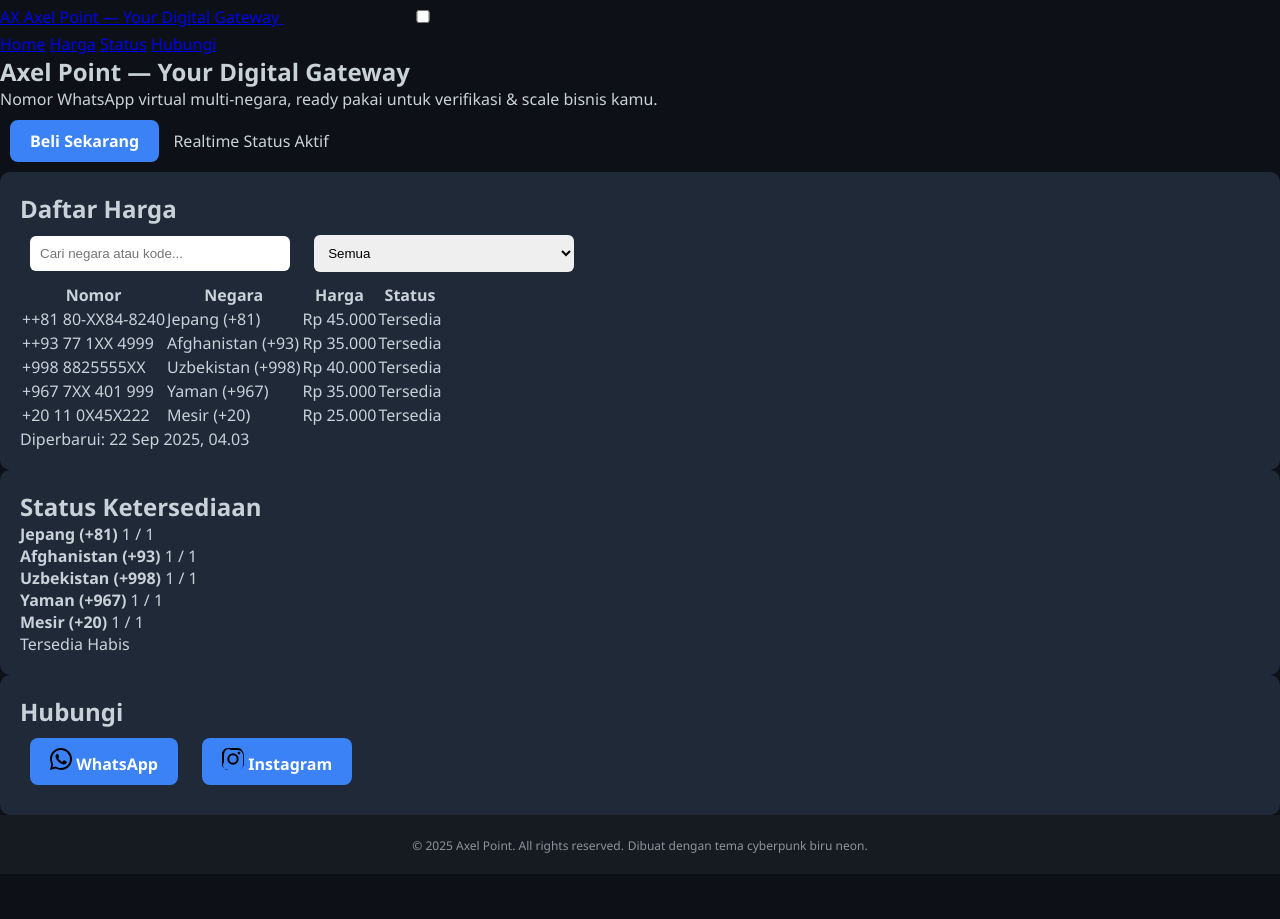
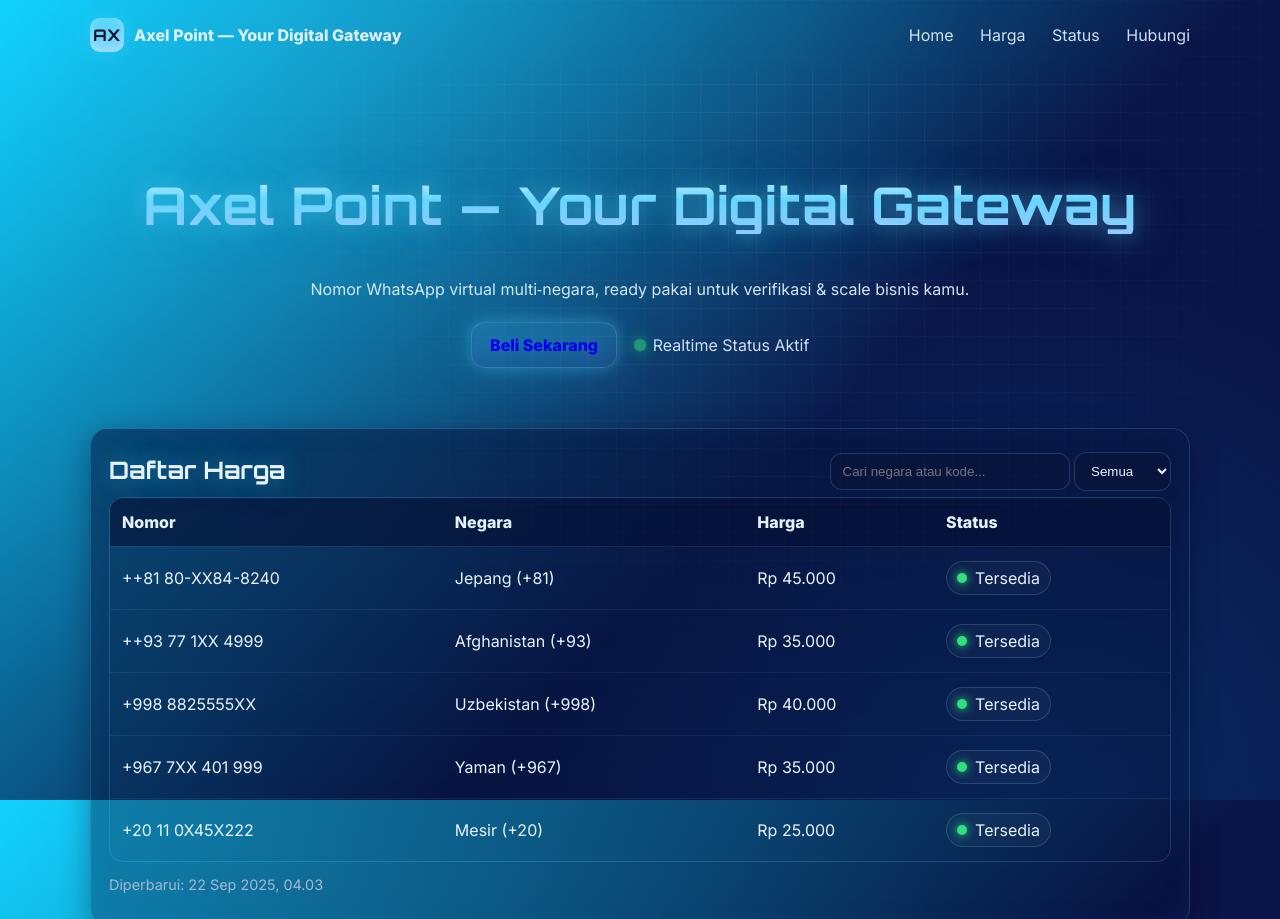
Before and after one commit to axel20-ops/webportoa, a plain HTML site: page index.html in a window 1280 px wide. Shown: the top 919 px of the page. Before the commit the page ends 874 px from the top, so only its background shows below. Drawn offline with Linux system fonts and the light colour scheme; files that its build step writes are made by us from their sources; files whose address does not match are found by name.

Commit message:
Update style.css

```diff
--- a/assets/style.css
+++ b/assets/style.css
@@ -1,128 +1,167 @@
+:root {
+  --bg-start: #0bd3ff;
+  --bg-end: #0a1446;
+  --neon: #4fd3ff;
+  --neon-2: #8ad8ff;
+  --text: #e6f3ff;
+  --muted: #a7b7d1;
+  --card: rgba(9, 18, 58, 0.6);
+  --stroke: rgba(142, 221, 255, 0.18);
+  --ok: #2fe07b;
+  --bad: #ff4d6d;
+  --shadow: 0 0 16px rgba(79, 211, 255, .35), 0 0 48px rgba(79, 211, 255, .15);
+}
 
-* {
+* { box-sizing: border-box; }
+html, body { height: 100%; }
+body {
   margin: 0;
-  padding: 0;
-  box-sizing: border-box;
+  color: var(--text);
+  font-family: Inter, system-ui, -apple-system, Segoe UI, Roboto, Arial, sans-serif;
+  background: radial-gradient(1200px 1200px at 20% 0%, rgba(79,211,255,.15), transparent 60%),
+              radial-gradient(900px 900px at 80% 100%, rgba(6,121,199,.25), transparent 60%),
+              linear-gradient(135deg, var(--bg-start) 0%, var(--bg-end) 60%);
+  background-attachment: fixed;
+  overflow-x: hidden;
 }
-body {
-  background: #0d1117;
-  color: #c9d1d9;
-  font-family: 'Segoe UI', sans-serif;
-  scroll-behavior: smooth;
+
+.bg-grid {
+  position: fixed; inset: 0; pointer-events: none;
+  background-image:
+    linear-gradient(rgba(255,255,255,.06) 1px, transparent 1px),
+    linear-gradient(90deg, rgba(255,255,255,.05) 1px, transparent 1px);
+  background-size: 28px 28px, 28px 28px;
+  mask-image: radial-gradient(circle at 60% 10%, black, transparent 60%);
 }
-.navbar {
-  background-color: #161b22;
-  position: sticky;
-  top: 0;
-  padding: 15px 30px;
-  z-index: 1000;
-  display: flex;
-  justify-content: space-between;
-  align-items: center;
+
+.container { width: min(1100px, 92%); margin-inline: auto; }
+
+/* Nav */
+.nav {
+  display: flex; align-items: center; justify-content: space-between;
+  padding: 18px 0; position: sticky; top: 0; z-index: 10;
+  backdrop-filter: blur(10px);
 }
-.navbar .logo {
-  font-size: 24px;
-  color: #58a6ff;
+.brand { display: inline-flex; align-items: center; gap: 10px; text-decoration: none; color: var(--text); }
+.brand-mark {
+  width: 34px; height: 34px; display: grid; place-items: center;
+  font-family: Orbitron, Inter, sans-serif; font-weight: 800;
+  border-radius: 10px; letter-spacing: .5px;
+  background: linear-gradient(180deg, var(--neon), var(--neon-2));
+  color: #041229; box-shadow: var(--shadow), inset 0 0 8px rgba(255,255,255,.35);
 }
-.nav-links {
-  list-style: none;
-  display: flex;
-  gap: 20px;
+.brand-name { font-weight: 700; opacity: .95; white-space: nowrap; }
+.links a { color: var(--text); text-decoration: none; margin-left: 22px; opacity: .9; border-bottom: 2px solid transparent; padding-bottom: 2px; }
+.links a:hover { border-color: rgba(142, 221, 255, 0.6); }
+.burger { display: none; cursor: pointer; }
+.burger span { display:block; width:26px; height:2px; background: var(--text); margin:6px 0; border-radius:2px; }
+
+/* Hero */
+.hero { padding: 64px 0 24px; text-align: center; }
+.title {
+  font-family: Orbitron, Inter, sans-serif; font-size: clamp(28px, 5vw, 52px);
+  letter-spacing: .5px; line-height: 1.1;
+  background: linear-gradient(180deg, #d8f4ff 0%, #6dd6ff 40%, #a0c9ff 95%);
+  -webkit-background-clip: text; background-clip: text; color: transparent;
+  text-shadow: 0 0 10px rgba(141, 225, 255, .35);
 }
-.nav-links li a {
-  color: #c9d1d9;
-  text-decoration: none;
-  transition: color 0.3s;
+.subtitle { margin: 12px auto 22px; max-width: 780px; opacity: .92; }
+.cta { display:flex; align-items:center; justify-content:center; gap: 18px; flex-wrap: wrap; }
+.btn {
+  display:inline-flex; align-items:center; gap:10px; text-decoration:none;
+  padding: 12px 18px; border-radius: 14px; font-weight: 700;
+  border: 1px solid var(--stroke);
+  transition: transform .15s ease, box-shadow .2s ease, background .2s ease;
+  will-change: transform, box-shadow;
 }
-.nav-links li a:hover {
-  color: #58a6ff;
+.btn.primary {
+  background: linear-gradient(180deg, rgba(79,211,255,.2), rgba(97,151,255,.16));
+  box-shadow: var(--shadow);
 }
-.header-section {
-  text-align: center;
-  padding: 60px 20px;
+.btn:hover { transform: translateY(-1px) scale(1.02); box-shadow: 0 0 22px rgba(79,211,255,.55), 0 0 60px rgba(79,211,255,.2); }
+.btn.icon svg { filter: drop-shadow(0 0 8px rgba(79,211,255,.65)); }
+
+/* Cards & sections */
+.card {
+  margin: 36px 0; padding: 18px; border-radius: 18px;
+  background: linear-gradient(180deg, rgba(5,19,59,.55), rgba(5,19,59,.35));
+  border: 1px solid var(--stroke);
+  box-shadow: 0 8px 28px rgba(2, 8, 31, .35), inset 0 0 30px rgba(72, 160, 255, .06);
 }
-.profile-img {
-  width: 140px;
-  height: 140px;
-  border-radius: 50%;
-  border: 4px solid #58a6ff;
-  margin-bottom: 20px;
+.section-head { display:flex; align-items:center; justify-content:space-between; gap: 16px; flex-wrap: wrap; }
+.section-title { font-family: Orbitron, Inter, sans-serif; margin: 8px 0 12px; }
+.search input {
+  background: rgba(9, 20, 58, .6);
+  border: 1px solid var(--stroke);
+  color: var(--text);
+  padding: 10px 12px; border-radius: 12px; min-width: 240px;
 }
-.name {
-  color: #8b5cf6;
+select {
+  background: rgba(9, 20, 58, .6);
+  border: 1px solid var(--stroke);
+  color: var(--text);
+  padding: 10px 12px; border-radius: 12px;
 }
-.typing {
-  color: #ccc;
-  font-size: 1.1em;
-  margin-top: 8px;
-  min-height: 1.4em;
+
+/* Table */
+.table-wrap { overflow-x: auto; border-radius: 14px; border: 1px solid var(--stroke); }
+.price-table { width: 100%; border-collapse: collapse; min-width: 620px; }
+.price-table th, .price-table td { padding: 14px 12px; text-align: left; }
+.price-table thead { background: rgba(4,16,52,.6); }
+.price-table tbody tr { border-top: 1px solid rgba(255,255,255,.06); }
+.price-table tbody tr:hover { background: rgba(7, 20, 59, .45); }
+.status-pill {
+  display:inline-flex; align-items:center; gap:8px; padding:6px 10px; border-radius:999px;
+  border: 1px solid var(--stroke);
+  background: rgba(255,255,255,.03);
 }
-.buttons {
-  margin-top: 20px;
+.status-pill .dot { width:10px; height:10px; border-radius:999px; display:inline-block; box-shadow: 0 0 10px currentColor; }
+.status-pill.available .dot { background: var(--ok); color: var(--ok); }
+.status-pill.soldout .dot { background: var(--bad); color: var(--bad); }
+
+/* Status grid */
+.status-grid {
+  display:grid; grid-template-columns: repeat(auto-fit, minmax(220px, 1fr)); gap: 14px;
 }
-.btn, .btn-secondary, .btn-warning {
-  display: inline-block;
-  padding: 10px 20px;
-  margin: 10px;
-  border-radius: 8px;
-  text-decoration: none;
-  font-weight: bold;
-  transition: 0.3s;
-  cursor: pointer;
+.stat {
+  display:flex; align-items:center; justify-content:space-between; padding:16px;
+  border: 1px solid var(--stroke); border-radius: 14px; background: rgba(255,255,255,.02);
 }
-.btn {
-  background-color: #3b82f6;
-  color: white;
+.badge { width:12px; height:12px; display:inline-block; border-radius:999px; box-shadow: 0 0 10px currentColor; }
+.badge.available { background: var(--ok); color: var(--ok); }
+.badge.soldout { background: var(--bad); color: var(--bad); }
+.legend { margin-top: 10px; display:flex; gap:18px; align-items:center; opacity: .85; }
+.legend-item { display:flex; align-items:center; gap:8px; }
+
+/* Contact */
+.contact .contact-buttons { display:flex; gap: 12px; flex-wrap: wrap; }
+.btn.neon { background: rgba(255,255,255,.04); }
+.btn.neon:hover { background: rgba(255,255,255,.08); }
+.btn.neon svg { vertical-align: middle; }
+
+/* Footer */
+.footer { display:flex; align-items:center; justify-content:space-between; gap: 10px; padding: 28px 0 40px; border-top: 1px dashed rgba(255,255,255,.08); }
+.muted { color: var(--muted); font-size: .9rem; }
+
+/* Effects */
+.glow { text-shadow: 0 0 24px rgba(94, 224, 255, .45), 0 0 60px rgba(94,224,255,.25); }
+.rt-indicator { display:inline-flex; align-items:center; gap:8px; opacity: .9; }
+.dot.pulse { width:10px; height:10px; border-radius:999px; background: var(--ok); box-shadow: 0 0 12px var(--ok); animation: pulse 1.4s infinite; }
+@keyframes pulse {
+  0% { transform: scale(1); opacity: 1; }
+  60% { transform: scale(1.25); opacity: .6; }
+  100% { transform: scale(1); opacity: 1; }
 }
-.btn:hover {
-  background-color: #60a5fa;
+
+/* Mobile nav */
+.nav-toggle { display:none; }
+@media (max-width: 860px) {
+  .links { position: fixed; top: 64px; right: 0; background: rgba(8,16,56,.9); border-left: 1px solid var(--stroke); border-bottom: 1px solid var(--stroke); padding: 12px 16px; border-radius: 0 0 0 12px; transform: translateY(-140%); transition: transform .2s ease; }
+  .links a { display:block; margin: 12px 6px; }
+  .burger { display:block; }
+  .nav-toggle:checked ~ .links { transform: translateY(0); }
+  .brand-name { max-width: 46vw; overflow: hidden; text-overflow: ellipsis; }
 }
-.btn-secondary {
-  background-color: transparent;
-  border: 2px solid #8b5cf6;
-  color: #8b5cf6;
-}
-.btn-secondary:hover {
-  background-color: #8b5cf6;
-  color: white;
-}
-.btn-warning {
-  background-color: #dc2626;
-  color: white;
-}
-.btn-warning:hover {
-  background-color: #ef4444;
-}
-.section {
-  padding: 60px 20px;
-  text-align: center;
-}
-.card-grid {
-  display: grid;
-  grid-template-columns: repeat(auto-fit, minmax(250px, 1fr));
-  gap: 20px;
-  margin-top: 30px;
-}
-.card {
-  background-color: #1f2937;
-  padding: 20px;
-  border-radius: 10px;
-  transition: transform 0.3s;
-}
-.card:hover {
-  transform: translateY(-5px);
-}
-input, select {
-  padding: 10px;
-  margin: 10px;
-  width: 260px;
-  border: none;
-  border-radius: 6px;
-}
-footer {
-  background-color: #161b22;
-  text-align: center;
-  padding: 20px;
-  font-size: 0.9em;
-  color: #8b949e;
-    }
+
+/* Accessibility focus */
+:focus-visible { outline: 2px solid var(--neon); outline-offset: 3px; border-radius: 10px; }
```
